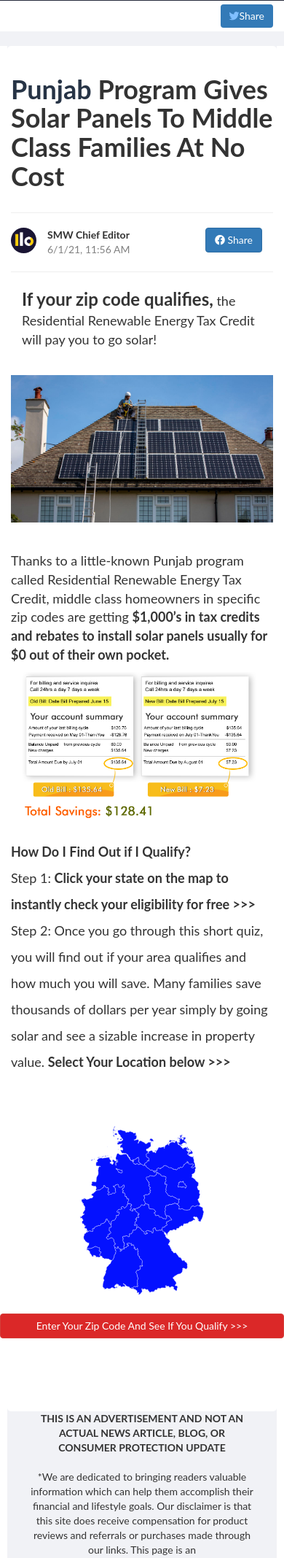
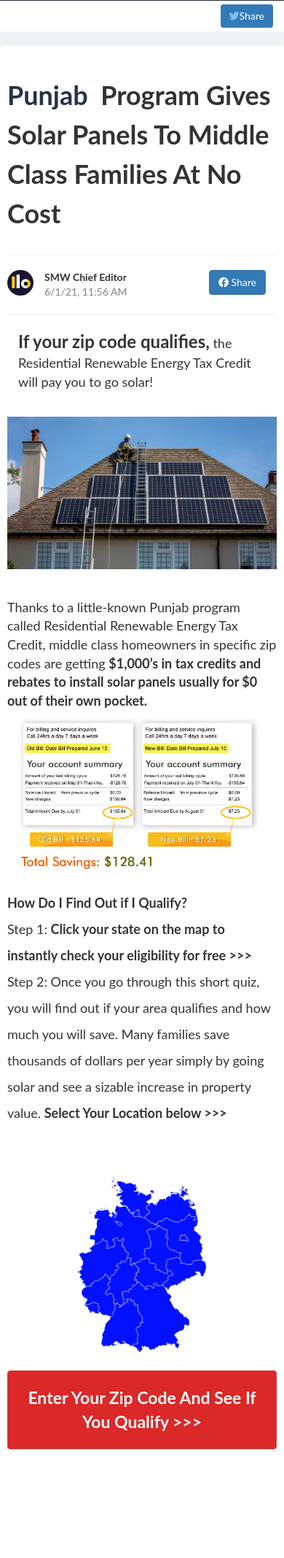
Before and after one commit to workOfYasir/savingmoneyweekly, a PHP site: page / in a window 390 px wide. Shown: the part 121-2256 px from the top of the page at 73% size. Run offline with PHP 8.4, Linux system fonts and the light colour scheme; some libraries are stand-ins or nearby versions.

Commit message:
update
Signed-off-by: workOfYasir <yasirb673@gmail.com>

```diff
--- a/assets/css/style.css
+++ b/assets/css/style.css
@@ -49,8 +49,15 @@ body{
 .mapdiv-wrapper{
     margin-left: 0px !important;
     margin-right: 0px !important;
-    padding-left: 10px !important;
-    padding-right: 10px !important;
+    padding-left: 0px !important;
+    padding-right: 0px !important;
+
+}
+.button{
+    white-space: normal;
+}
+.button-text{
+    white-space: normal;
 
 }
 .mapdiv path{
@@ -63,8 +70,8 @@ body{
 .wrapper{
     background-color: #fff;
     border-radius:5px;
-    padding-left:5px;
-    padding-right:5px;
+    padding-left: 10px;
+    padding-right: 10px;
     padding-top:20px
   }
   .thnak-p{
@@ -89,6 +96,7 @@ padding-right: 15px !important;
         margin-left: 20px !important;
         margin-right: 20px!important;
     }
+
     .nav{
         background-color:rgb(37, 42, 59);
         padding-bottom: 5px;
--- a/savingmoney.php
+++ b/savingmoney.php
@@ -10,7 +10,7 @@
 <div class="col-md-12 col-sm-12 col-xs-12 col-lg-12 wrapper " >
 <div class="row" >
 <div class="col-md-12">
-<h1 style="font-weight: 700;">   <span style="color: rgb(39, 52, 70);"> Punjab </span>Program Gives Solar Panels To Middle Class Families At No Cost</h1>
+<h1 style="font-weight: 700; line-height:1.5em">   <span style="color: rgb(39, 52, 70);"> Punjab </span>&nbsp;Program Gives Solar Panels To Middle Class Families At No Cost</h1>
 </div>
 </div>
 <hr>
@@ -117,16 +117,17 @@ Step 2: Once you go through this short quiz, you will find out if your area qual
 </svg>
 </div>
 </div>
- <div class="row">
-<div class="col-md-12" style="padding-top:20px;padding-bottom:100px ; padding-left:0px;padding-right:0px">
-<button class="btn btn-danger" style="  width:100%;background-color:#db2828"> Enter Your Zip Code And See If You Qualify >>> </button>
+ <div class="">
+<div class="col-md-12" style="padding-top:20px;padding-bottom:180px ; padding-left:0px;padding-right:0px">
+<button class="btn btn-danger button" style=" padding:20px ;width:100%;background-color:#db2828;"> <span class="button-text" style="font-weight: 700; font-size:23px">Enter Your Zip Code And See If You Qualify >>></span> </button>
 </div>
 </div>
 
 </div>
 <div  style="background-color: #f1f2f6 !important;">
-<div class="col-md-12" style="padding-top: 50px;">
+<div class="col-md-12" style="padding-top: 30px; padding-left:40px; padding-right:40px;">
 <div class="col-md-12  text-center">
+    <div class="mt-5 hidden-md -hidden-sm hidden-lg visible-xs-inline" >&nbsp;</div>
 <p>
 <strong >
 THIS IS AN ADVERTISEMENT AND NOT AN ACTUAL NEWS ARTICLE, BLOG, OR CONSUMER PROTECTION UPDATE
```
